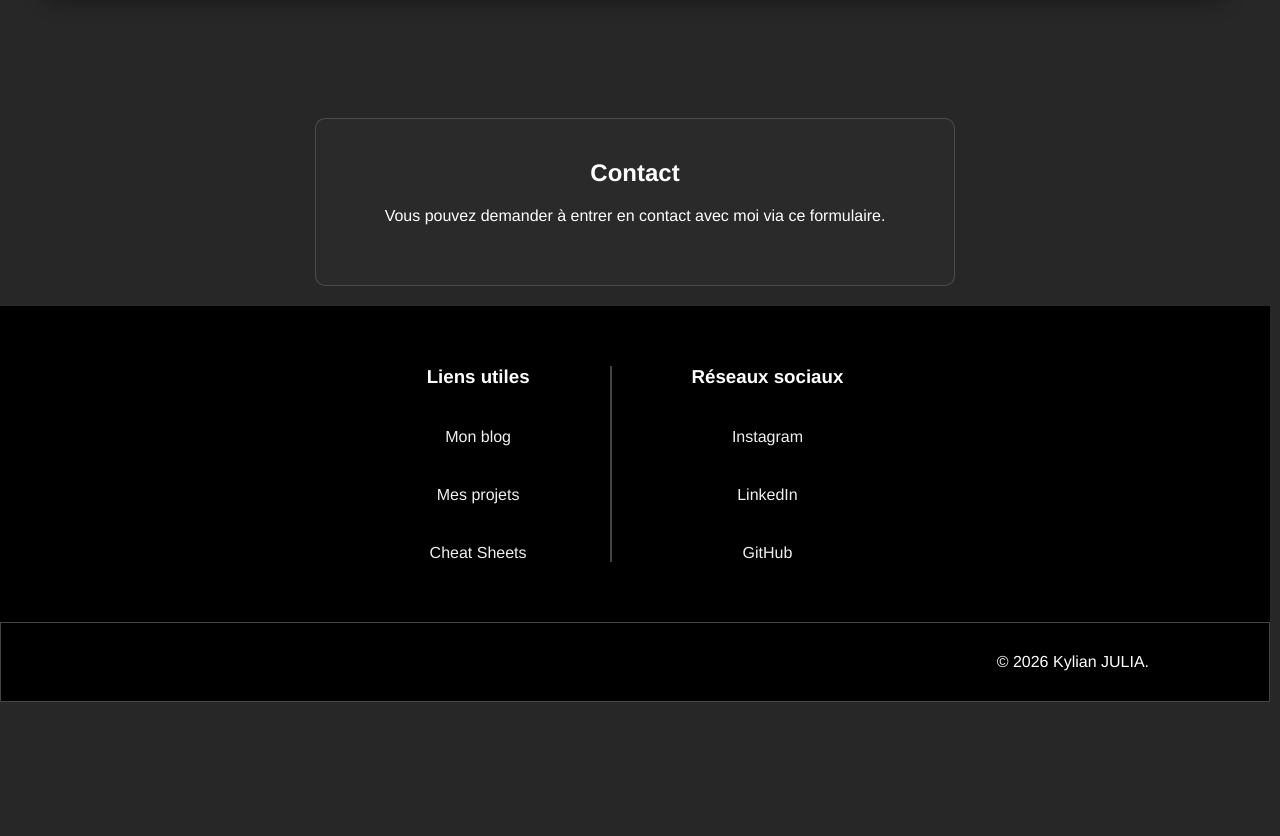
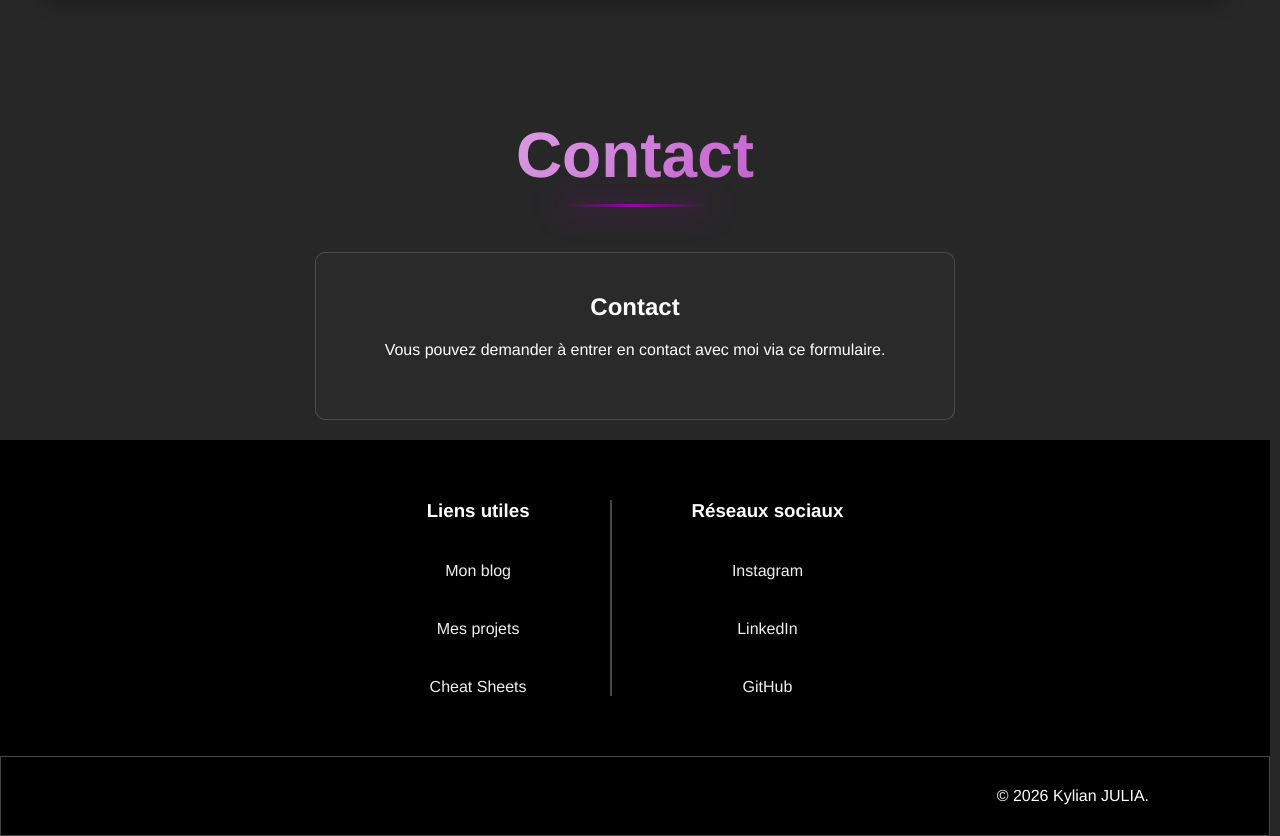
Before and after one commit to kylianjoff/kylianjulia, an Angular app: page / in a window 1280 px wide. Shown: the part 3246-4082 px from the top of the page. Before the commit the page ends 3948 px from the top, so only its background shows below. Built offline with nearby package versions, Linux system fonts and the light colour scheme; no server answers; what ngx-markdown would draw is missing.

Commit message:
Titre contact sur la page d'accueil

```diff
--- a/src/app/home/home.css
+++ b/src/app/home/home.css
@@ -108,7 +108,8 @@ section {
 
 /* Titres des sections */
 #projets h2:first-child,
-#blog h2:first-child {
+#blog h2:first-child,
+#contact h2:first-child {
   position: relative;
   font-size: clamp(2.5rem, 5vw, 4rem);
   font-weight: 700;
@@ -126,7 +127,8 @@ section {
 
 /* Ligne lumineuse sous le titre */
 #projets h2:first-child::after,
-#blog h2:first-child::after {
+#blog h2:first-child::after,
+#contact h2:first-child::after {
   content: '';
   position: absolute;
   bottom: -15px;
@@ -270,7 +272,8 @@ section {
 }
 
 .projet-content h2,
-.blog-content h2 {
+.blog-content h2,
+.contact h2 {
   font-size: 1.3rem;
   font-weight: 600;
   color: #ffffff;
@@ -280,7 +283,8 @@ section {
 }
 
 .projet-link:hover .projet-content h2,
-.blog-link:hover .blog-content h2 {
+.blog-link:hover .blog-content h2,
+.contact h2:hover {
   color: #9f00b1;
 }
 
@@ -402,7 +406,8 @@ section {
   }
 
   .projet-content h2,
-  .blog-content h2 {
+  .blog-content h2,
+  .contact h2 {
     font-size: 1rem;
   }
 
--- a/src/app/home/home.html
+++ b/src/app/home/home.html
@@ -106,5 +106,6 @@
 </section>
 
 <section id="contact" class="common">
+  <h2>Contact</h2>
   <app-contact></app-contact>
 </section>
```
